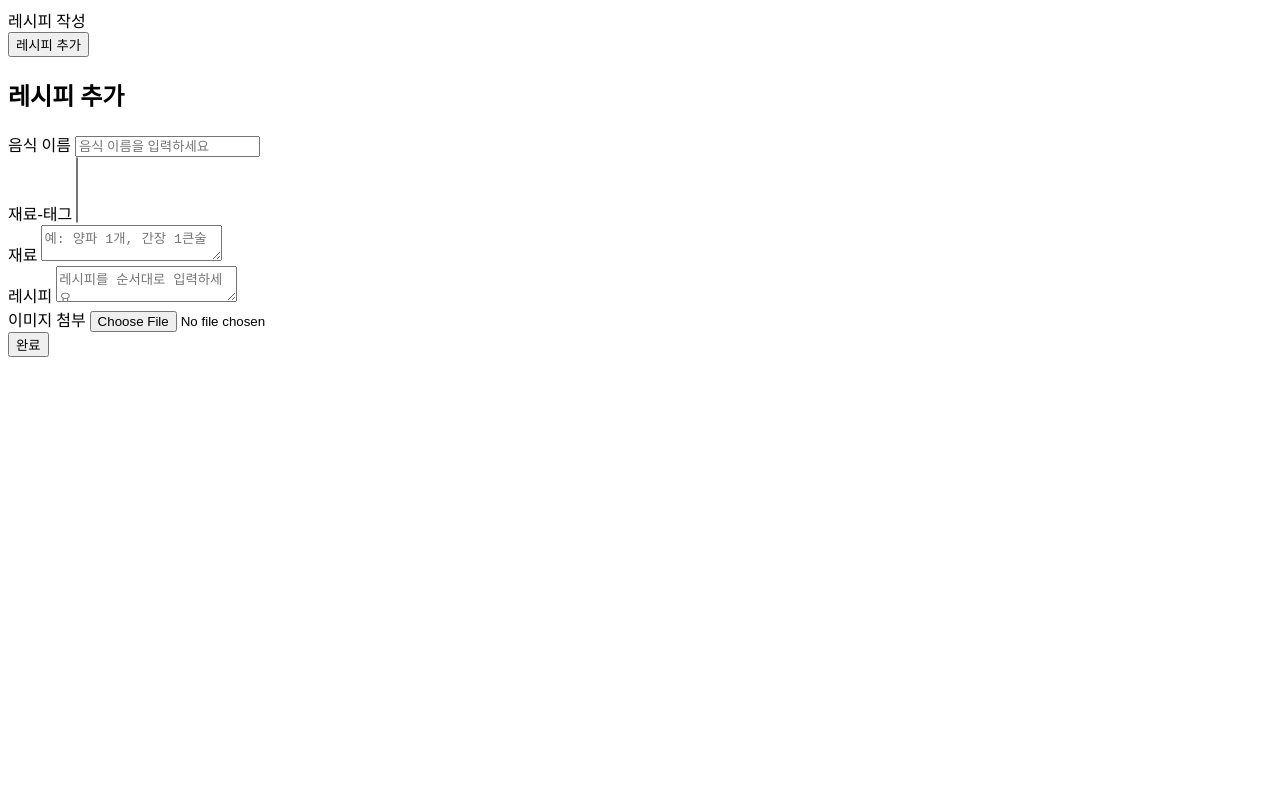
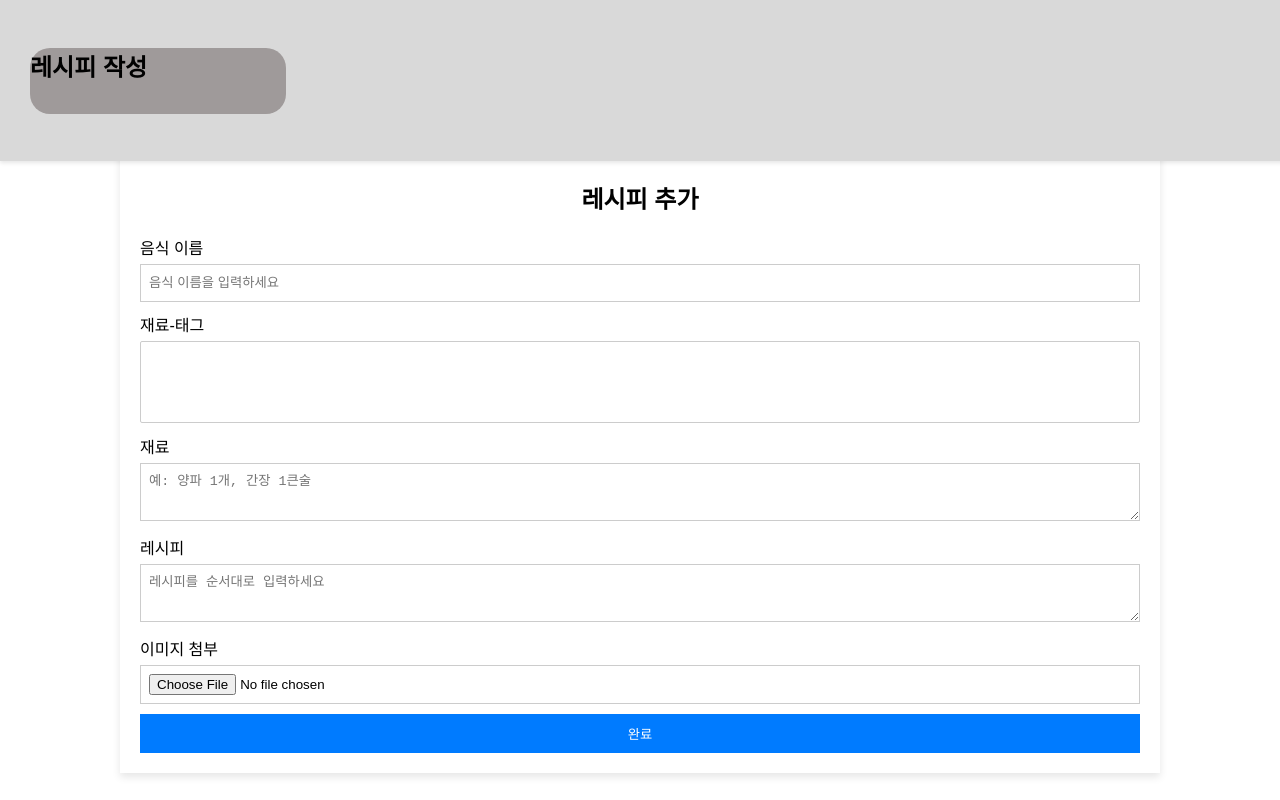
Before and after one commit to thdus/web-programming, a plain HTML site: page page3.html in a window 1280 px wide. Drawn offline with Linux system fonts and the light colour scheme.

Commit message:
Update page3.html

```diff
--- a/page3.html
+++ b/page3.html
@@ -4,7 +4,7 @@
     <meta charset="UTF-8" />
     <meta name="viewport" content="width=device-width, initial-scale=1.0" />
     <title>레시피 작성</title>
-    <link rel="stylesheet" href="page3.css">
+    <link rel="stylesheet" href="style3.css">
 </head>
 <body>
     <!-- 상단바 구성 -->
```
